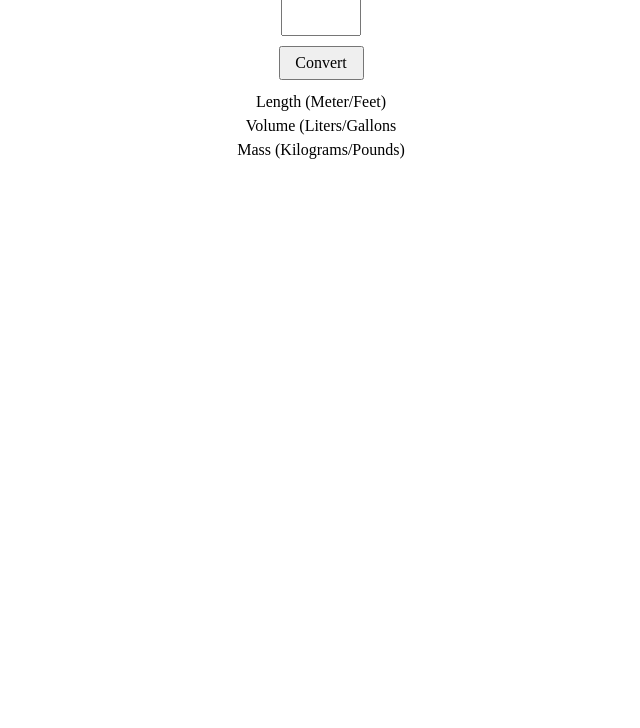
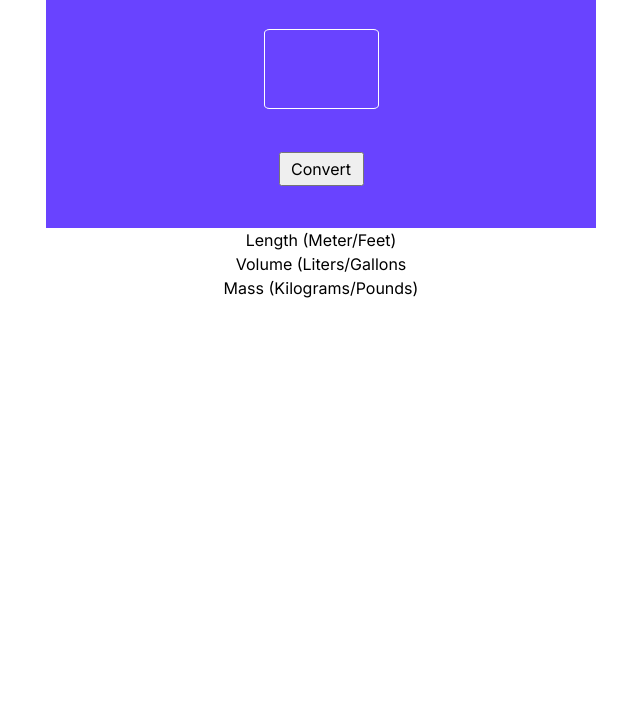
Before and after one commit to rclardy/Unit-Conversion, a website built with Vite: page index.html in a window 1280 px wide. Shown: the part 72-800 px from the top of the page, without its empty margins (319-959 px from the left). Built offline with nearby package versions, Linux system fonts and the light colour scheme.

Commit message:
started styles and ish

```diff
--- a/index.css
+++ b/index.css
@@ -64,26 +64,40 @@ h6 {
 #app {
   display: flex;
   max-height: 800px;
-  max-width: 500px;
+  width: 550px;
   flex-direction: column;
   justify-content: center;
   text-align: center;
   margin: 0 auto;
+  font-family: 'Inter', sans-serif;
 }
 
 #topHalf {
-  max-height: 300px;
+  height: 300px;
   display: flex;
   flex-direction: column;
+  justify-content: space-evenly;
+  background: #6943ff;
+  color: #ffffff;
+}
+
+.app-name {
+  font-size: 1.5rem;
 }
 
 .user-input {
-  width: 80px;
-  height: 60px;
-  margin: auto;
+  width: 115px;
+  height: 80px;
+  margin: 0 auto;
   text-align: center;
   align-items: center;
   justify-content: center;
+  background: #6943ff;
+  border: 1px solid #ffffff;
+  border-radius: 5%;
+  color: #ffffff;
+  font-size: 2.5rem;
+  font-weight: 900;
 }
 
 .convert-btn {
--- a/index.html
+++ b/index.html
@@ -1,6 +1,13 @@
+<!DOCTYPE html>
 <html>
   <head>
     <link rel="stylesheet" href="index.css" />
+    <link rel="preconnect" href="https://fonts.googleapis.com" />
+    <link rel="preconnect" href="https://fonts.gstatic.com" crossorigin />
+    <link
+      href="https://fonts.googleapis.com/css2?family=Inter:wght@100..900&display=swap"
+      rel="stylesheet"
+    />
   </head>
   <body>
     <div id="app">
--- a/index.js
+++ b/index.js
@@ -36,7 +36,7 @@ function convertVals() {
     3
   )} gallons | ${inputValue} gallons = ${gallonToLiter.toFixed(3)} liters`;
 
-  kiloLbsOutput.textContent = `${inputValue} pounds = ${kiloToPound.toFixed(
+  kiloLbsOutput.textContent = `${inputValue} kilos = ${kiloToPound.toFixed(
     3
   )} pounds | ${inputValue} pounds = ${poundToKilo.toFixed(3)} kilos`;
 }
```
